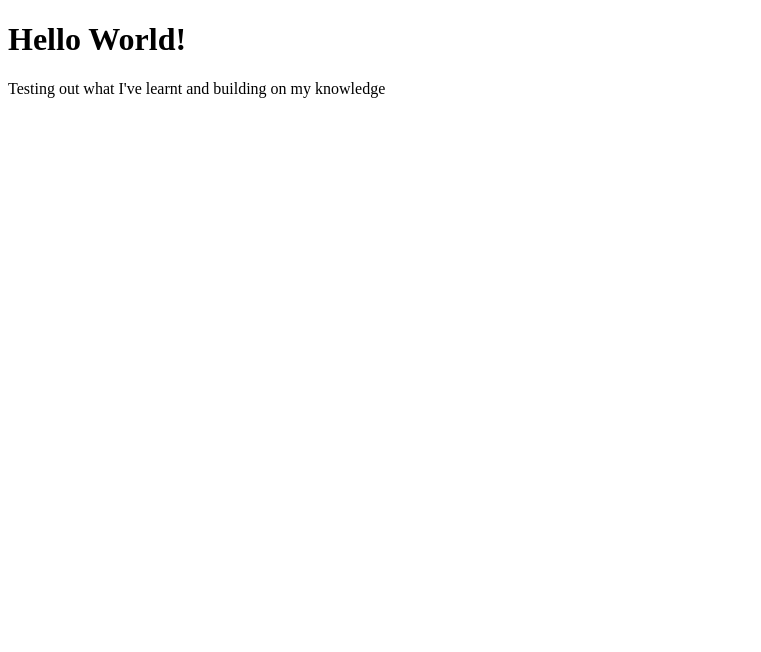
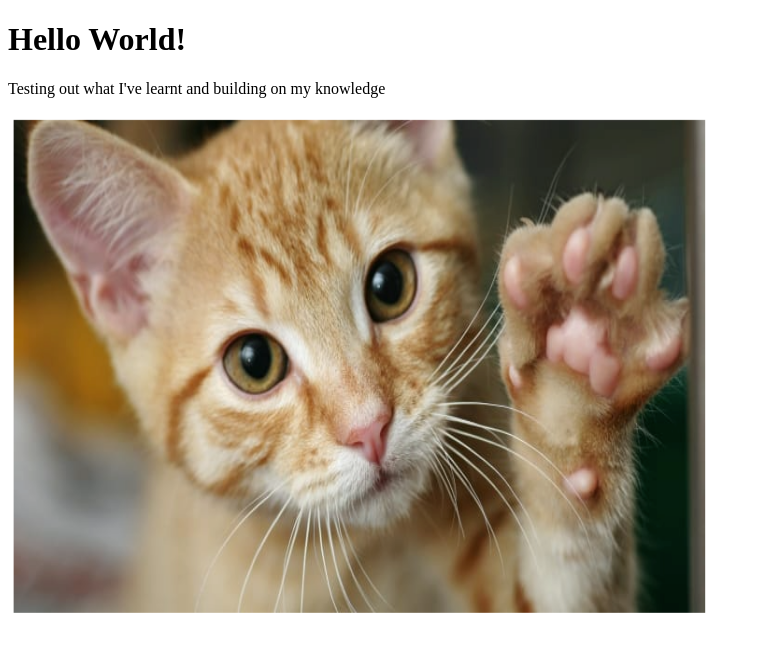
Before and after one commit to JoannaAshaJayne/trial-and-error, a plain HTML site: page index.html in a window 1280 px wide. Shown: the whole page, without its empty margins (0-761 px from the left). Drawn offline with Linux system fonts and the light colour scheme.

Commit message:
(commit to 'main')

```diff
--- a/index.html
+++ b/index.html
@@ -8,5 +8,6 @@
 <body>
   <h1>Hello World!</h1>
   <p>Testing out what I've learnt and building on my knowledge</p>
+  <img src="./images/cat.png" alt="cat" width="700" height="500">
 </body>
 </html>
```
Also changed, not shown: images/cat.png (added).
